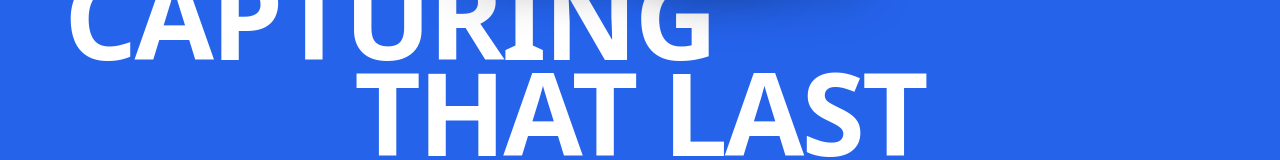
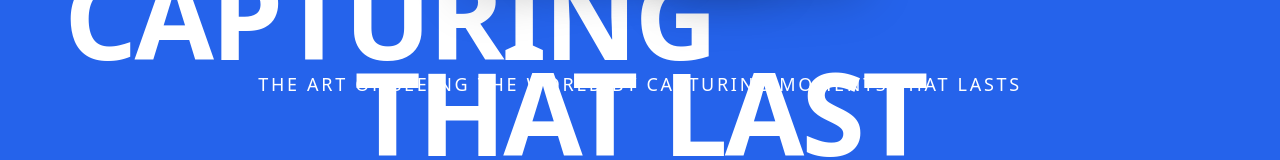
Before and after one commit to rohxama/Gallery-Website, a Next.js app: page / in a window 1280 px wide. Shown: the part 558-718 px from the top of the page. Built offline with nearby package versions, Linux system fonts and the light colour scheme.

Commit message:
feat: add hero tagline text

```diff
--- a/src/app/page.tsx
+++ b/src/app/page.tsx
@@ -10,7 +10,7 @@ export default function Home() {
         <span className="absolute top-[12%] left-1/2 -translate-x-1/2 whitespace-nowrap">
           THE ART OF
         </span>
-        <span className="absolute top-[26%] left-[8%] whitespace-nowrap">
+        <span className="absolute top-[26%] left-[10%] whitespace-nowrap">
           SEEING
         </span>
         <span className="absolute top-[26%] right-[8%] whitespace-nowrap">
@@ -109,6 +109,14 @@ export default function Home() {
         </div>
       </div>
 
+      {/* Hero Tagline */}
+      <div className="absolute bottom-[18%] left-1/2 z-30 w-full -translate-x-1/2 px-6 text-center">
+        <p className="font-[var(--font-oswald)] text-sm font-medium uppercase tracking-[0.15em] text-white sm:text-base md:text-lg">
+          The art of seeing the world by capturing moments that lasts
+        </p>
+      </div>
+
+
       {/* Left Side Text */}
       <div className="absolute bottom-[38%] left-6 z-30 max-w-[130px] sm:left-8 sm:max-w-[160px] md:left-12">
         <p className="text-[8px] leading-relaxed text-white/80 sm:text-[9px]">
```
